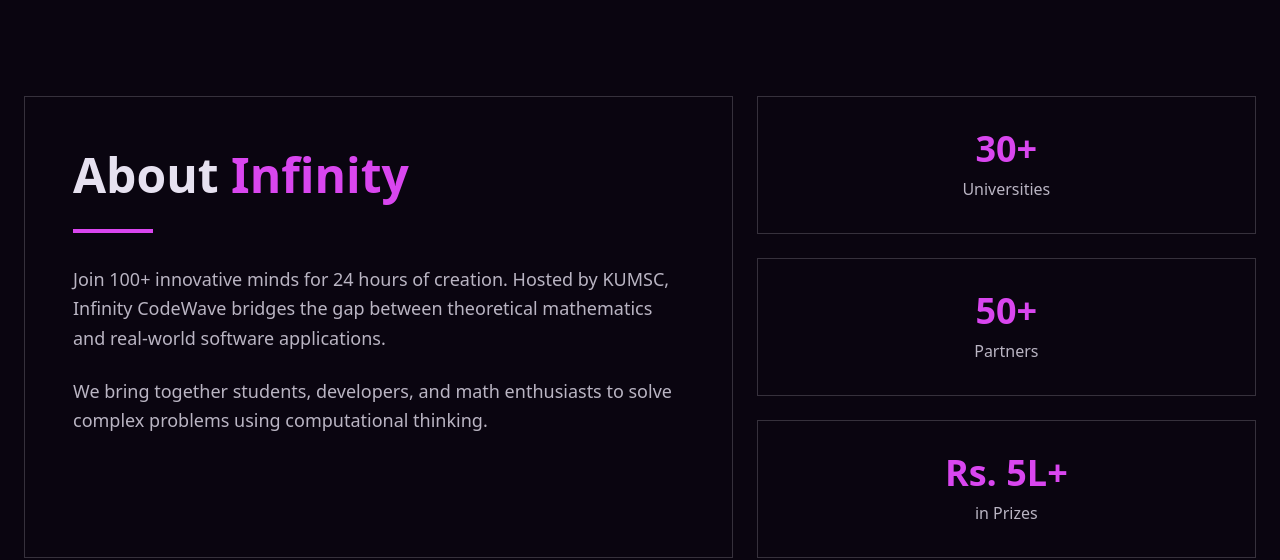
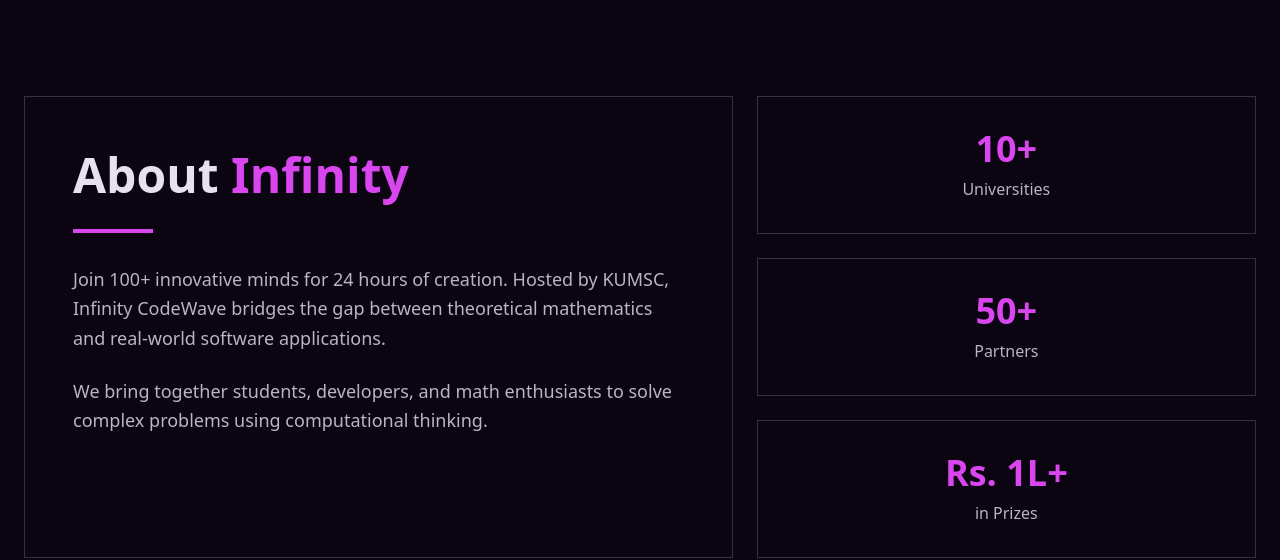
Before and after one commit to sapienskid/code-wave, a Next.js app: page / in a window 1280 px wide. Shown: the part 980-1540 px from the top of the page. Built offline with nearby package versions, Linux system fonts and the light colour scheme.

Commit message:
i add a link

```diff
--- a/src/app/layout.js
+++ b/src/app/layout.js
@@ -24,8 +24,8 @@
   creator: "Kathmandu University Mathematics Students' Club",
   publisher: "KUMSC",
   openGraph: {
-    title: "Infinity CodeWave | Where Math Meets Code",
-    description: "Join Nepal's premier computational mathematics hackathon on April 24-25, 2026. Part of KUMSC's annual Infinity event. Free admission!",
+    title: "Infinity CodeWave | Fusion of computational models & data intelligence",
+    description: "Join Nepal's premier computational mathematics and data science hackathon on April 24-25, 2026. Part of KUMSC's annual Infinity event. Free admission!",
     url: "https://codewave.kumsc.org",
     siteName: "Infinity CodeWave",
     locale: "en_US",
@@ -35,14 +35,14 @@
         url: "/og-image.png",
         width: 1200,
         height: 630,
-        alt: "CodeWave 3.0 - Nepal's Premier Computational Mathematics Hackathon"
+        alt: "CodeWave 3.0 - Nepal's Premier Computational Mathematics and Data Science Hackathon"
       }
     ]
   },
   twitter: {
     card: "summary_large_image",
     title: "Infinity CodeWave | Nepal's Premier Hackathon",
-    description: "48-hour hackathon where mathematics meets code. April 24-25, 2026 at Kathmandu University. Part of KUMSC's Infinity event!",
+    description: "48-hour hackathon where data and mathematics meets code. April 24-25, 2026 at Kathmandu University. Part of KUMSC's Infinity event!",
     images: ["/og-image.png"],
   },
   robots: {
--- a/src/data/config.js
+++ b/src/data/config.js
@@ -9,7 +9,7 @@
   eventDate: "2026-04-24T00:00:00+05:45", // ISO format with Nepal timezone for countdown
   location: "Kathmandu University, Dhulikhel",
   admission: "Free for all Students",
-  registrationLink: "#", // TODO: Update with actual registration link
+  registrationLink: "https://forms.gle/aHUx33fteR7MkLfW9", // TODO: Update with actual registration link
   mlhCodeOfConduct: "https://static.mlh.io/docs/mlh-code-conduct.pdf",
 
   // SEO Configuration
@@ -44,9 +44,9 @@
   ],
 
   stats: [
-    { value: "30+", label: "Universities" },
+    { value: "10+", label: "Universities" },
     { value: "50+", label: "Partners" },
-    { value: "Rs. 5L+", label: "in Prizes" }
+    { value: "Rs. 1L+", label: "in Prizes" }
   ],
 
   tracks: [
```
